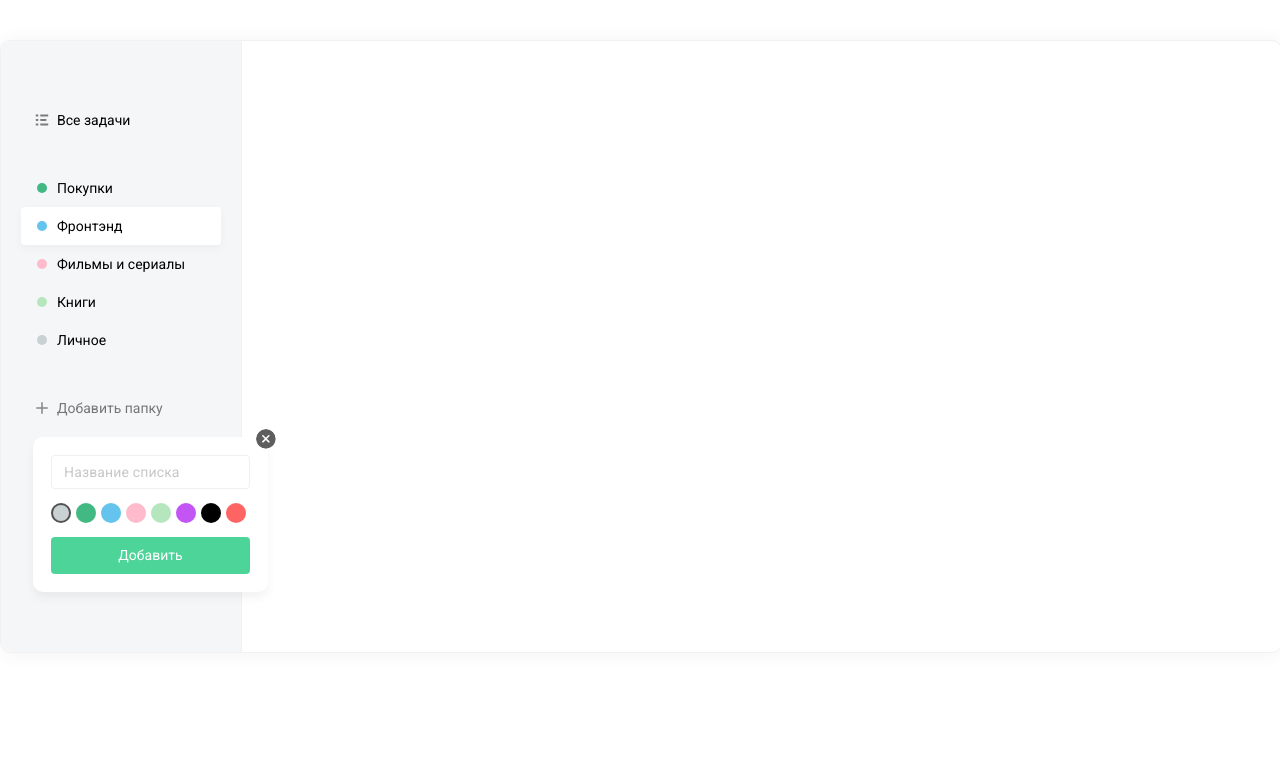
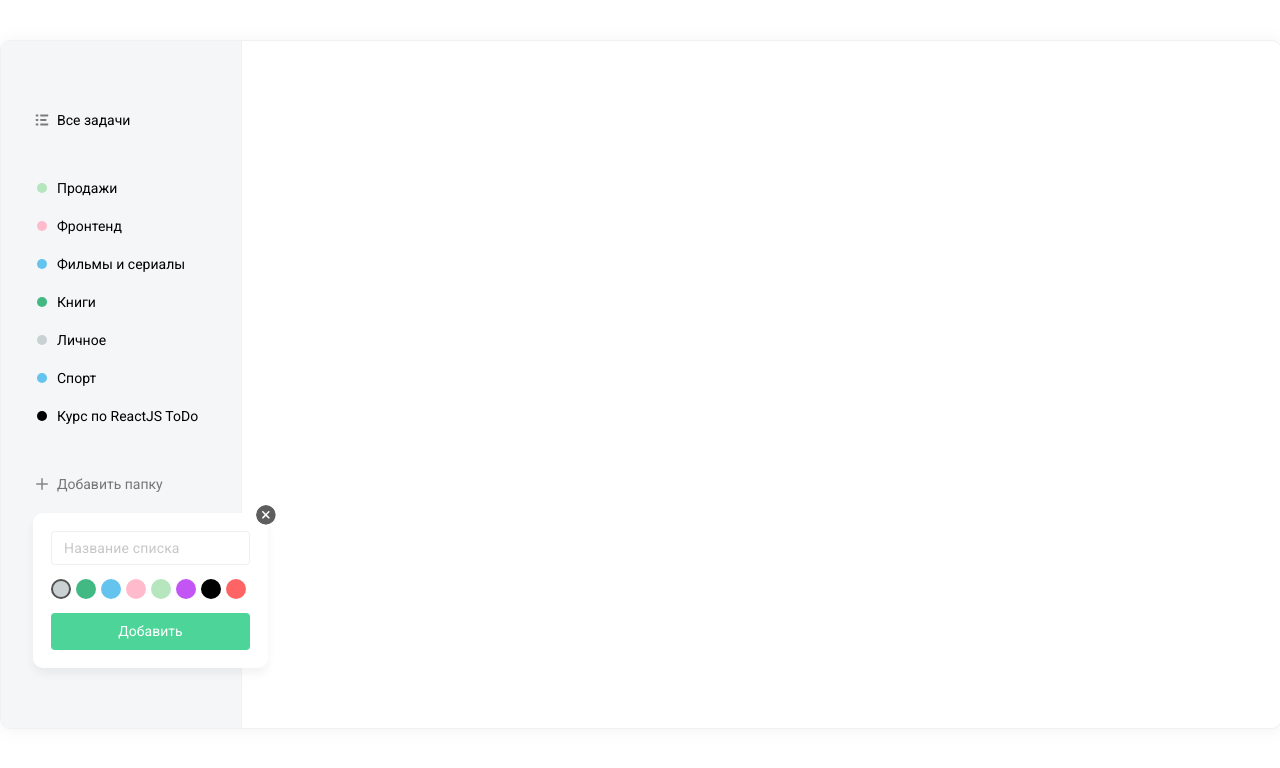
Before and after one commit to GapurEvloev/react_todo, a React (Create React App) app: page / in a window 1280 px wide. Shown: the top 768 px of the page. Built offline with nearby package versions, Linux system fonts and the light colour scheme.

Commit message:
мелкие правки

```diff
--- a/src/App.js
+++ b/src/App.js
@@ -5,6 +5,21 @@ import AddList from './components/AddList/';
 import DB from './assets/db.json';
 
 function App() {
+  const [lists, setLists] = React.useState(DB.lists.map(item => {
+    item.color = DB.colors.filter(color => color.id === item.colorId)[0].name;
+    return item;
+  }));
+
+  const onAddList = obj => {
+    // setLists(lists);
+    const newList = [
+      ...lists,
+      obj
+    ];
+    setLists(newList);
+    console.log("Добавлен список" ,newList);
+  }
+
   return <div className="todo">
     <div className="todo__sidebar sidebar">
 
@@ -22,29 +37,11 @@ function App() {
       />
 
       <List
-        items={[
-          {
-            color: "green",
-            name: "Покупки",
-          },{
-            color: "blue",
-            name: "Фронтэнд",
-            active: true
-          },{
-            color: "pink",
-            name: "Фильмы и сериалы",
-          },{
-            color: "lime",
-            name: "Книги",
-          },{
-            color: "gray",
-            name: "Личное",
-          }
-        ]}
+        items={lists}
         isRemovable
       />
 
-      <AddList colors={DB.colors} />
+      <AddList onAdd={onAddList} colors={DB.colors} />
 
     </div>
     <div className="todo__tasks tasks">
--- a/src/components/AddList/index.jsx
+++ b/src/components/AddList/index.jsx
@@ -6,11 +6,23 @@ import "./AddList.sass";
 
 import closeSvg from "../../assets/img/close.svg"
 
-const AddList = ({ colors }) => {
+const AddList = ({ colors, onAdd }) => {
     const [visiblePopup, setVisiblePopup] = React.useState(true);
     const [selectedColor, selectColor] = React.useState(colors[0].id);
+    const [inputValue, setInputValue] = React.useState("");
 
-    console.log(selectedColor);
+    const addList = () => {
+        if (!inputValue) {
+            alert("Введите название списка");
+            return;
+        }
+        const color = colors.filter(color => color.id === selectedColor)[0].name;
+        onAdd({
+            "id": Math.random(),
+            "name": inputValue,
+            "color": color
+        });
+    };
 
     return (
 
@@ -33,7 +45,14 @@ const AddList = ({ colors }) => {
             {visiblePopup && (
                 <div className="add-list__popup add-popup">
                     <img onClick={() => setVisiblePopup(false)} src={closeSvg} alt="Close" className="add-popup__close"/>
-                    <input className="field add-popup__field" type="text" name="add-popup-input" id="add-popup-input" placeholder="Название списка"/>
+                    <input
+                        value={inputValue}
+                        onChange={e => setInputValue(e.target.value)}
+                        className="field add-popup__field"
+                        type="text" name="add-popup-input"
+                        id="add-popup-input"
+                        placeholder="Название списка"
+                    />
                     <ul className="add-popup__colors">
 
                         {/* <li className="add-popup__color"><Badge color="green" /></li> */}
@@ -41,7 +60,7 @@ const AddList = ({ colors }) => {
                             <li key={color.id} className="add-popup__color"><Badge onClick={() => selectColor(color.id)} color={color.name} className={selectedColor === color.id && "active"} /></li>
                         ))}
                     </ul>
-                    <button className="button add-popup__button">Добавить</button>
+                    <button onClick={addList} className="button add-popup__button">Добавить</button>
                 </div>
             )}
         </div>
--- a/src/components/List/List.sass
+++ b/src/components/List/List.sass
@@ -18,6 +18,8 @@
         fill: #000000
 
     &:hover
+      background-color: rgba(255, 255, 255, 0.4)
+
       .list__icon
         fill: #000000
 
```
Also changed, not shown: 1 other file (tests, documents, lock files or other folders).
